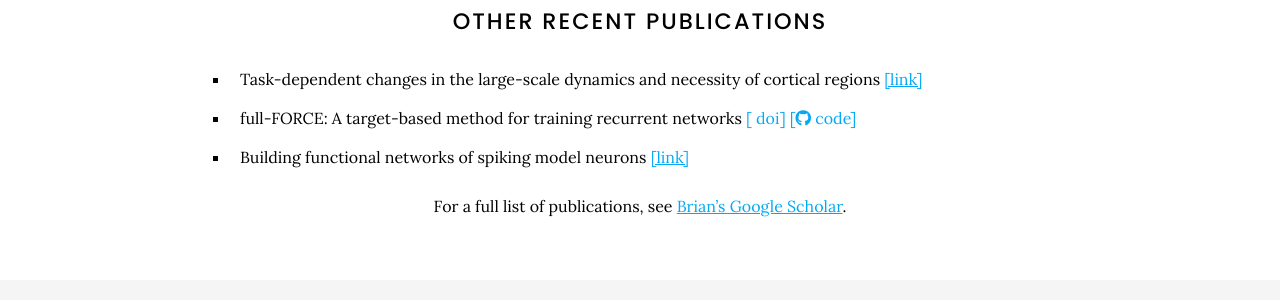
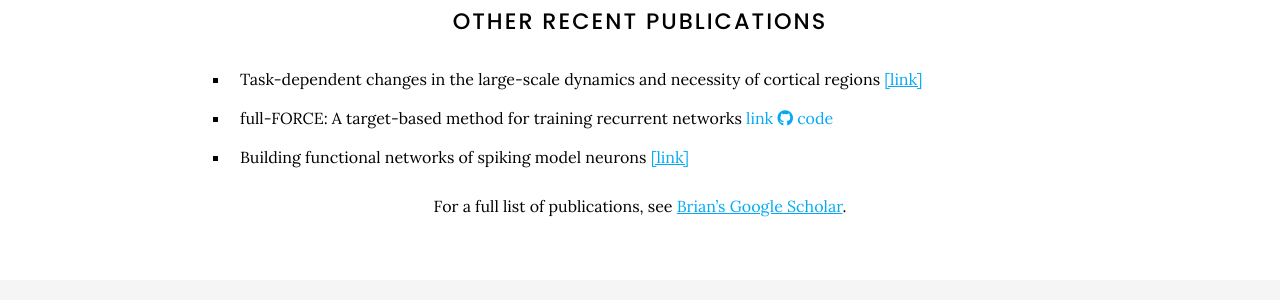
Before and after one commit to GrantMcConachie/depasquale-lab.github.io, a Jekyll site: the page built from index.md, in a window 1280 px wide. Shown: the part 1559-1859 px from the top of the page. Built offline with Jekyll 4.4.1, drawn with Linux system fonts in a browser that asks for light colours; nearby versions of some CDN libraries; a style sheet for code colours, icons or effects is not loaded.

Commit message:
change links

```diff
--- a/index.md
+++ b/index.md
@@ -45,8 +45,8 @@ Neural recordings from behaving animals are often much too complex to link direc
 # Other Recent Publications
 
 - Task-dependent changes in the large-scale dynamics and necessity of cortical regions [[link]](https://linkinghub.elsevier.com/retrieve/pii/S0896627319307317)
-- full-FORCE: A target-based method for training recurrent networks <a href="https://doi.org/10.1371/journal.pone.0191527" style="text-decoration: none">[<i class="ai ai-doi"></i> doi]</a>
-<a href="https://github.com/briandepasquale/full-FORCE-demos" style="text-decoration: none">[<i class="fab fa-github"></i> code]</a>
+- full-FORCE: A target-based method for training recurrent networks <a href="https://doi.org/10.1371/journal.pone.0191527" style="text-decoration: none"><i class="ai ai-doi"></i> link</a>
+<a href="https://github.com/briandepasquale/full-FORCE-demos" style="text-decoration: none"><i class="fab fa-github"></i> code</a>
 - Building functional networks of spiking model neurons [[link]](https://www.nature.com/articles/nn.4241)
 
 For a full list of publications, see [Brian's Google Scholar](https://scholar.google.com/citations?user=dkRSv1AAAAAJ&hl=en).
```
